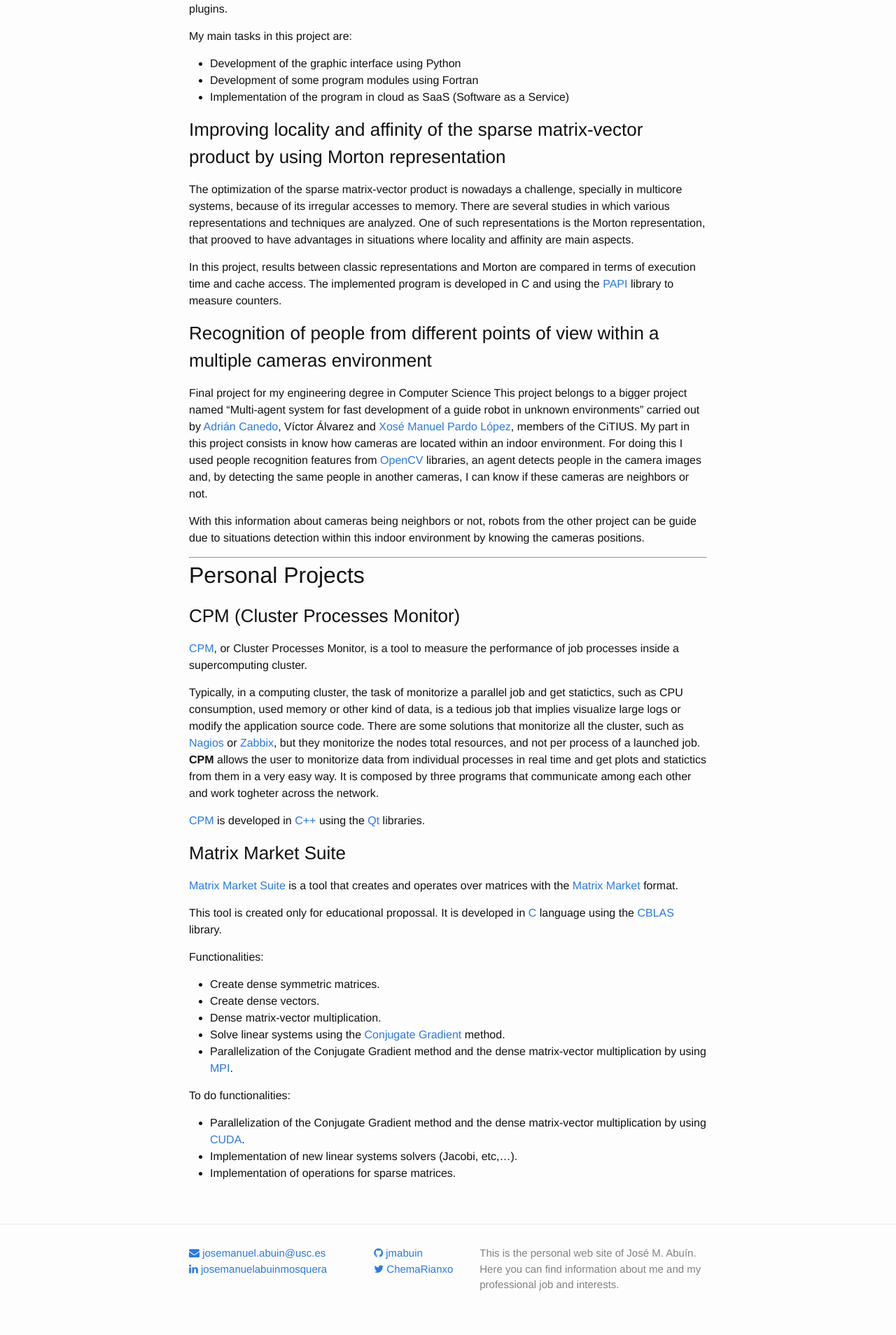
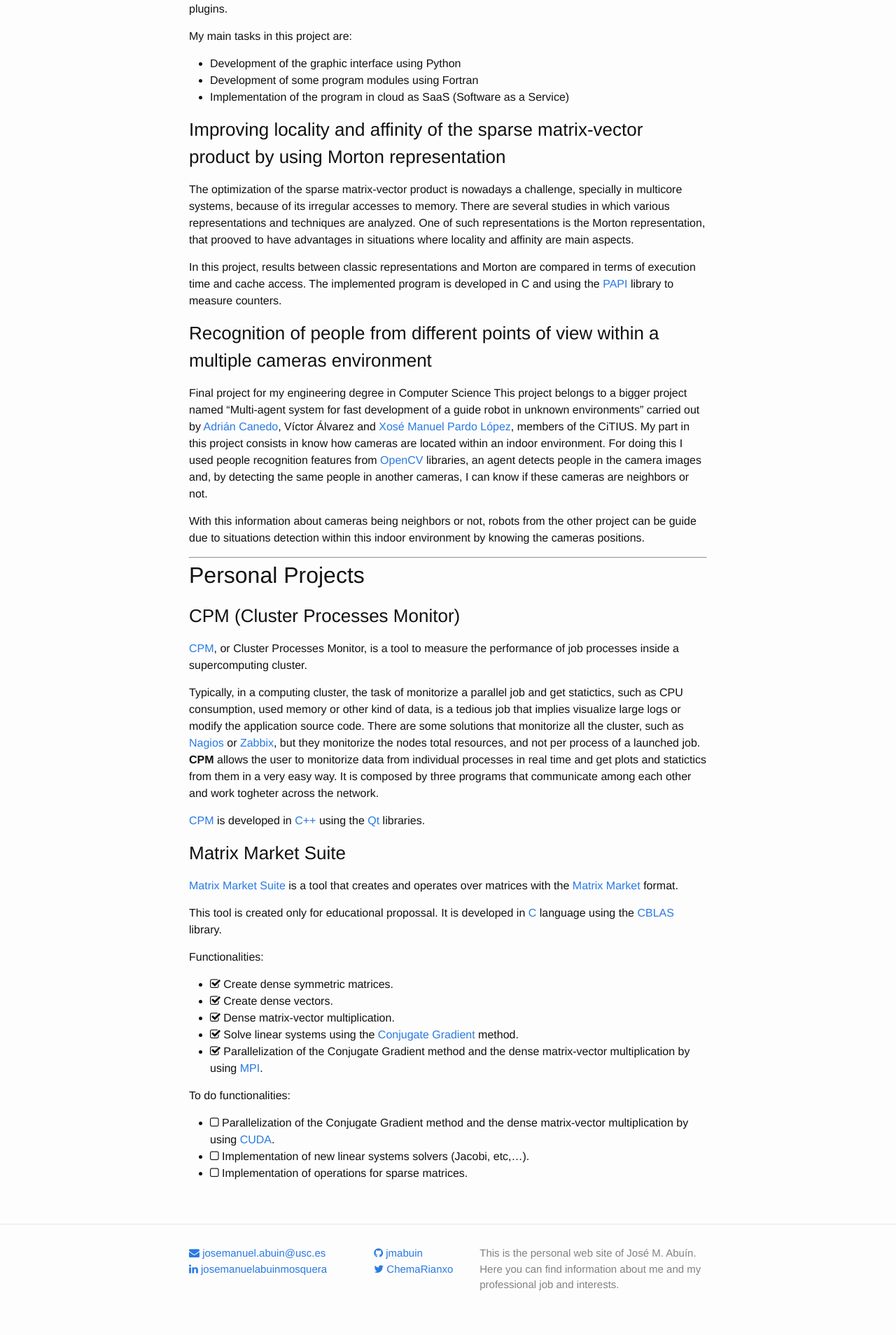
Before and after one commit to jmabuin/jmabuin.github.io, a Jekyll site: the page built from projects.md, in a window 1280 px wide. Shown: the part 927-2835 px from the top of the page at 70% size. Built offline with Jekyll 4.4.1, drawn with Linux system fonts in a browser that asks for light colours; nearby versions of some CDN libraries.

Commit message:
Added icons in task list

```diff
--- a/projects.md
+++ b/projects.md
@@ -70,14 +70,17 @@ This tool is created only for educational propossal. It is developed in [C](http
 
 Functionalities:
 
-- Create dense symmetric matrices.
-- Create dense vectors.
-- Dense matrix-vector multiplication.
-- Solve linear systems using the [Conjugate Gradient](https://en.wikipedia.org/wiki/Conjugate_gradient_method){:target="_blank"} method.
-- Parallelization of the Conjugate Gradient method and the dense matrix-vector multiplication by using [MPI](https://en.wikipedia.org/wiki/Message_Passing_Interface){:target="_blank"}.
+- <i class="fa fa-check-square-o" aria-hidden="true"></i> Create dense symmetric matrices.
+- <i class="fa fa-check-square-o" aria-hidden="true"></i> Create dense vectors.
+- <i class="fa fa-check-square-o" aria-hidden="true"></i> Dense matrix-vector multiplication.
+- <i class="fa fa-check-square-o" aria-hidden="true"></i> Solve linear systems using the [Conjugate Gradient](https://en.wikipedia.org/wiki/Conjugate_gradient_method){:target="_blank"} method.
+- <i class="fa fa-check-square-o" aria-hidden="true"></i> Parallelization of the Conjugate Gradient method and the dense matrix-vector multiplication by using [MPI](https://en.wikipedia.org/wiki/Message_Passing_Interface){:target="_blank"}.
 
 To do functionalities:
 
-- Parallelization of the Conjugate Gradient method and the dense matrix-vector multiplication by using [CUDA](https://en.wikipedia.org/wiki/CUDA){:target="_blank"}.
-- Implementation of new linear systems solvers (Jacobi, etc,...).
-- Implementation of operations for sparse matrices.
+- <i class="fa fa-square-o" aria-hidden="true"></i>
+ Parallelization of the Conjugate Gradient method and the dense matrix-vector multiplication by using [CUDA](https://en.wikipedia.org/wiki/CUDA){:target="_blank"}.
+- <i class="fa fa-square-o" aria-hidden="true"></i>
+ Implementation of new linear systems solvers (Jacobi, etc,...).
+- <i class="fa fa-square-o" aria-hidden="true"></i>
+ Implementation of operations for sparse matrices.
```
